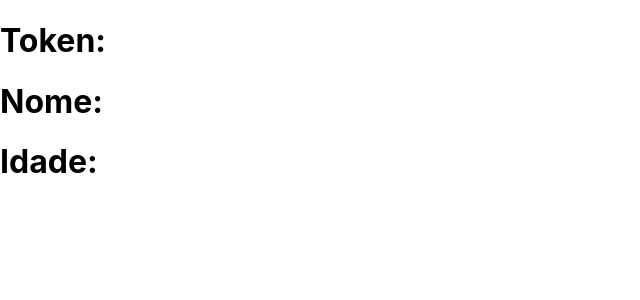
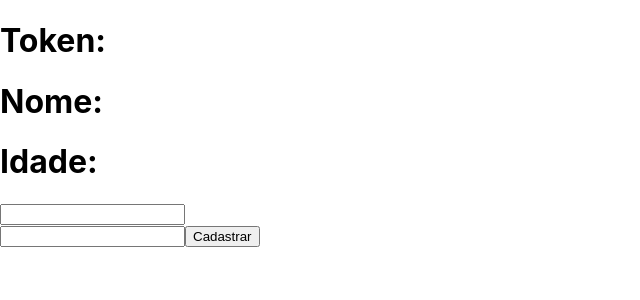
Before and after one commit to felipedumer/React_Zero_ao_Avancado, a React (Create React App) app: page / in a window 1280 px wide. Shown: the top 300 px of the page, without its empty margins (0-640 px from the left). Built offline with nearby package versions, Linux system fonts and the light colour scheme; no server answers; the database is empty.

Commit message:
Update, insert, delete e chave na id com firebase

```diff
--- a/src/App.js
+++ b/src/App.js
@@ -1,5 +1,5 @@
 import React, {Component} from 'react';
-import * as firebase from 'firebase';
+import firebase from 'firebase';
 
 export default class App extends Component {
 
@@ -7,10 +7,13 @@
         super(props);
 
         this.state = {
+            tokenInput : '',
             token: 'Carregando...',
             nome: '',
             idade: ''
         };
+
+        this.cadastrar = this.cadastrar.bind(this);
 
         let firebaseConfig = {
             apiKey: "AIzaSyC1kaZOBjaO4wbCsD3p5lXE2eecREwX-eI",
@@ -28,19 +31,19 @@
         }
         firebase.analytics();
 
-        /* Olheiro
+        // Olheiro
         firebase.database().ref('token').on('value', (snapshot) => {
             let state = this.state;
             state.token = snapshot.val();
             this.setState(state);
-        });*/
+        });
 
-        // consulta única vez
+        /* consulta única vez
         firebase.database().ref('token').once('value').then((snapshot) => {
             let state = this.state;
             state.token = snapshot.val();
             this.setState(state);
-        });
+        });*/
 
         firebase.database().ref('usuarios').child(1).on('value', (snapshot) => {
             let state = this.state;
@@ -51,6 +54,30 @@
 
     }
 
+    cadastrar (e) {
+
+        // Inserindo novo dado
+        // Criar novo dado
+        //firebase.database().ref('token').set(this.state.tokenInput);
+
+        let usuarios = firebase.database().ref('usuarios');
+        let chave = usuarios.push().key;
+        usuarios.child(chave).set({
+            nome: this.state.nomeInput,
+            idade: this.state.idadeInput
+        })
+
+        // criação e atualização
+        //firebase.database().ref('usuarios').child(1).child('cargo').set(this.state.tokenInput);
+
+        //firebase.database().ref('usuarios').child(1).child('idade').set(this.state.tokenInput);
+
+        // Remoção
+        //firebase.database().ref('usuarios').child(1).child('cargo').remove();
+
+        e.preventDefault();
+    }
+
     render() {
         const {token, nome, idade} = this.state;
 
@@ -59,6 +86,16 @@
                 <h1>Token: {token}</h1>
                 <h1>Nome: {nome}</h1>
                 <h1>Idade: {idade}</h1>
+
+                <form onSubmit={this.cadastrar}>
+                    <input type={"text"} value={this.state.idadeInput}
+                           onChange={(e) => this.setState({idadeInput: e.target.value})}/>
+                           <br/>
+                           <input type={"text"} value={this.state.nomeInput}
+                           onChange={(e) => this.setState({nomeInput: e.target.value})}/>
+
+                    <button type={"submit"}>Cadastrar</button>
+                </form>
             </div>
         );
     }
```
